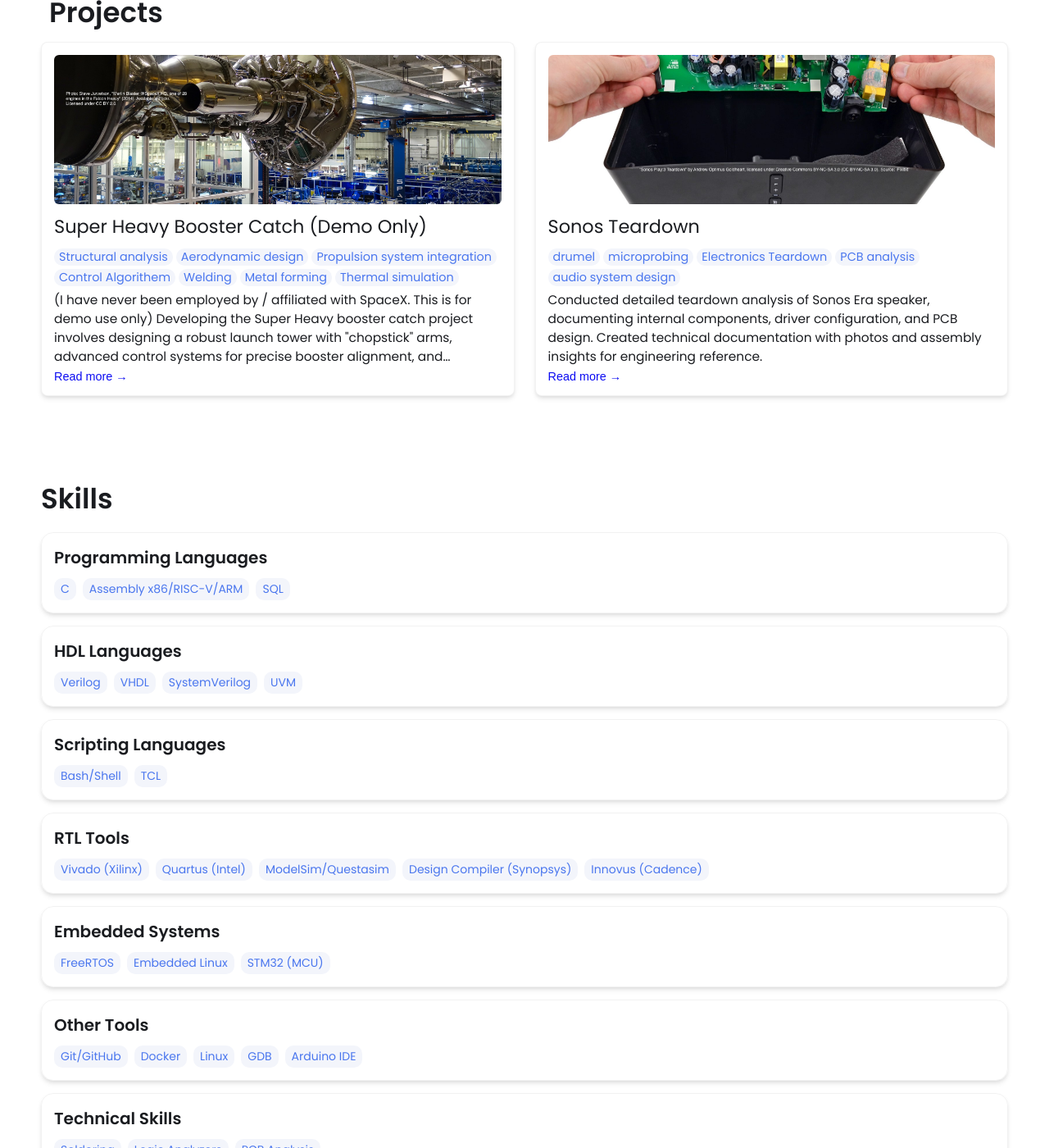
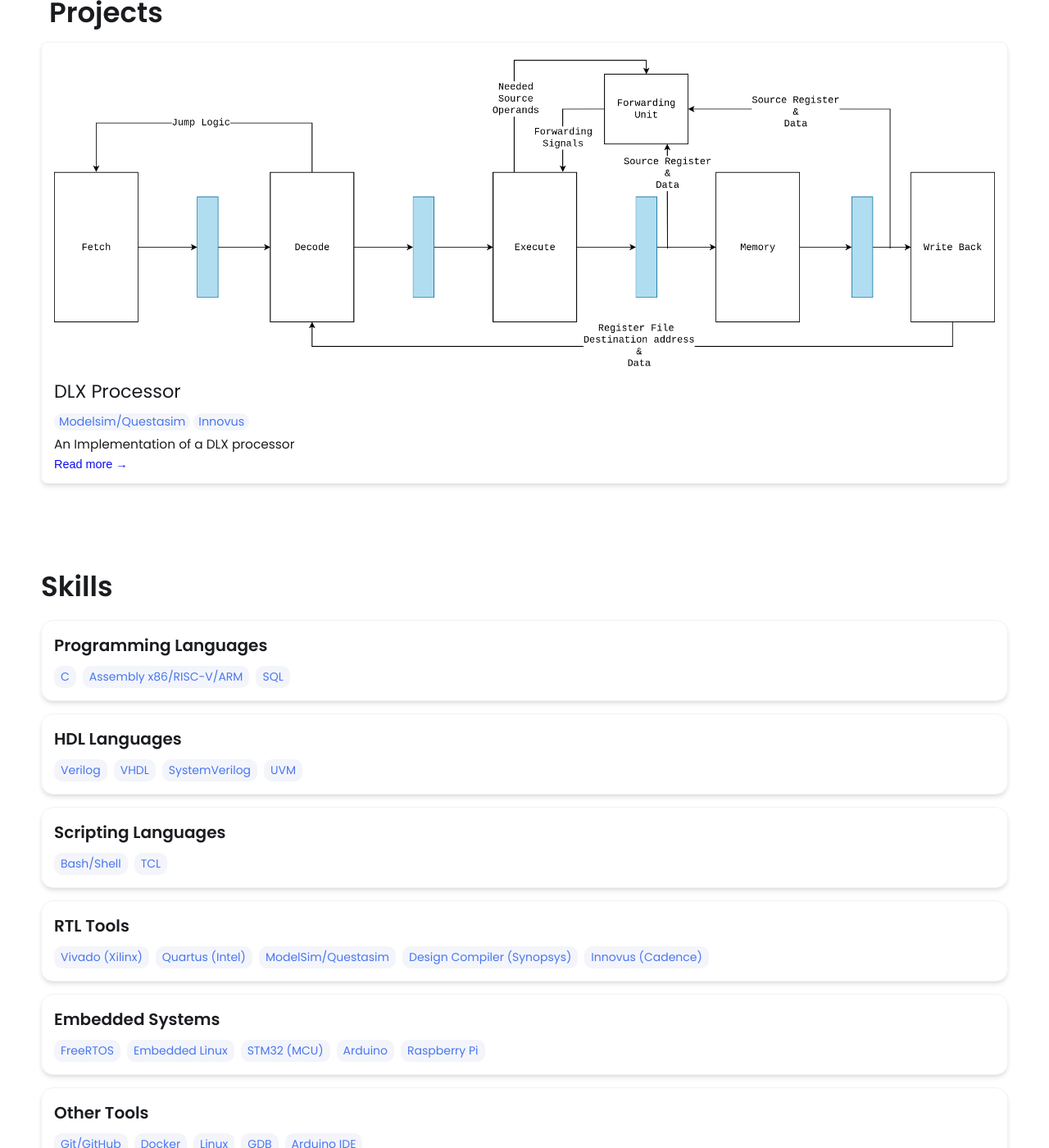
Before and after one commit to ilnerdchuck/ilnerdchuck.github.io, a Jekyll site: the page built from index.html, in a window 1280 px wide and 1400 px high, scrolled down 1043 px. Shown: the whole window at 82% size. Built offline with Jekyll 4.4.1, drawn with Linux system fonts in a browser that asks for light colours.

Commit message:
add: template skills

```diff
--- a/_config.yml
+++ b/_config.yml
@@ -67,6 +67,8 @@ skills:
     - FreeRTOS
     - Embedded Linux
     - STM32 (MCU)
+    - Arduino
+    - Raspberry Pi
   - category: Other Tools
     tools:
     - Git/GitHub
--- a/_projects/demo-project/index.md
+++ b/_projects/DLX/index.md
@@ -1,22 +1,17 @@
 ---
 layout: post
-title: Super Heavy Booster Catch (Demo Only)
-description:  (I have never been employed by / affiliated with SpaceX. This is for demo use only)
-    Developing the Super Heavy booster catch project involves designing a robust launch tower with "chopstick" arms, advanced control systems for precise booster alignment, and integrating sophisticated software for real-time trajectory adjustments and structural engineering to handle immense forces.
+title: DLX Processor
+description: An Implementation of a DLX processor
 skills:
-  - Structural analysis
-  - Aerodynamic design
-  - Propulsion system integration
-  - Control Algorithem
-  - Welding
-  - Metal forming
-  - Thermal simulation
+  - Modelsim/Questasim
+  - Innovus
 
-main-image: /project2.jpg
+main-image: /datapath.png
 ---
 
 ---
-# Header 1
+
+<!-- # Header 1
 Used for the title (already generated automatically at the top)
 ## Header 2
 Use this for the header of each section
@@ -110,3 +105,5 @@ console.log(x);
 | Row 2, Col 1 | Row 2, Col 2 |
 
 make sure to leave aline betwen the table and the header
+
+ -->
--- a/_projects/sonos-teardown/index.md
+++ /dev/null
@@ -1,15 +0,0 @@
----
-layout: post
-title: Sonos Teardown
-description: Conducted detailed teardown analysis of Sonos Era speaker, documenting internal components, driver configuration, and PCB design. Created technical documentation with photos and assembly insights for engineering reference.
-skills:
-  - drumel
-  - microprobing
-  - Electronics Teardown
-  - PCB analysis
-  - audio system design
-
-main-image: /sonos.png
----
-
-# This is another demo
```
Also changed, not shown: _projects/DLX/datapath.png (added), _projects/demo-project/project1.png (deleted), _projects/demo-project/project2.jpg (deleted), _projects/sonos-teardown/sonos.png (deleted), 1 other file.
